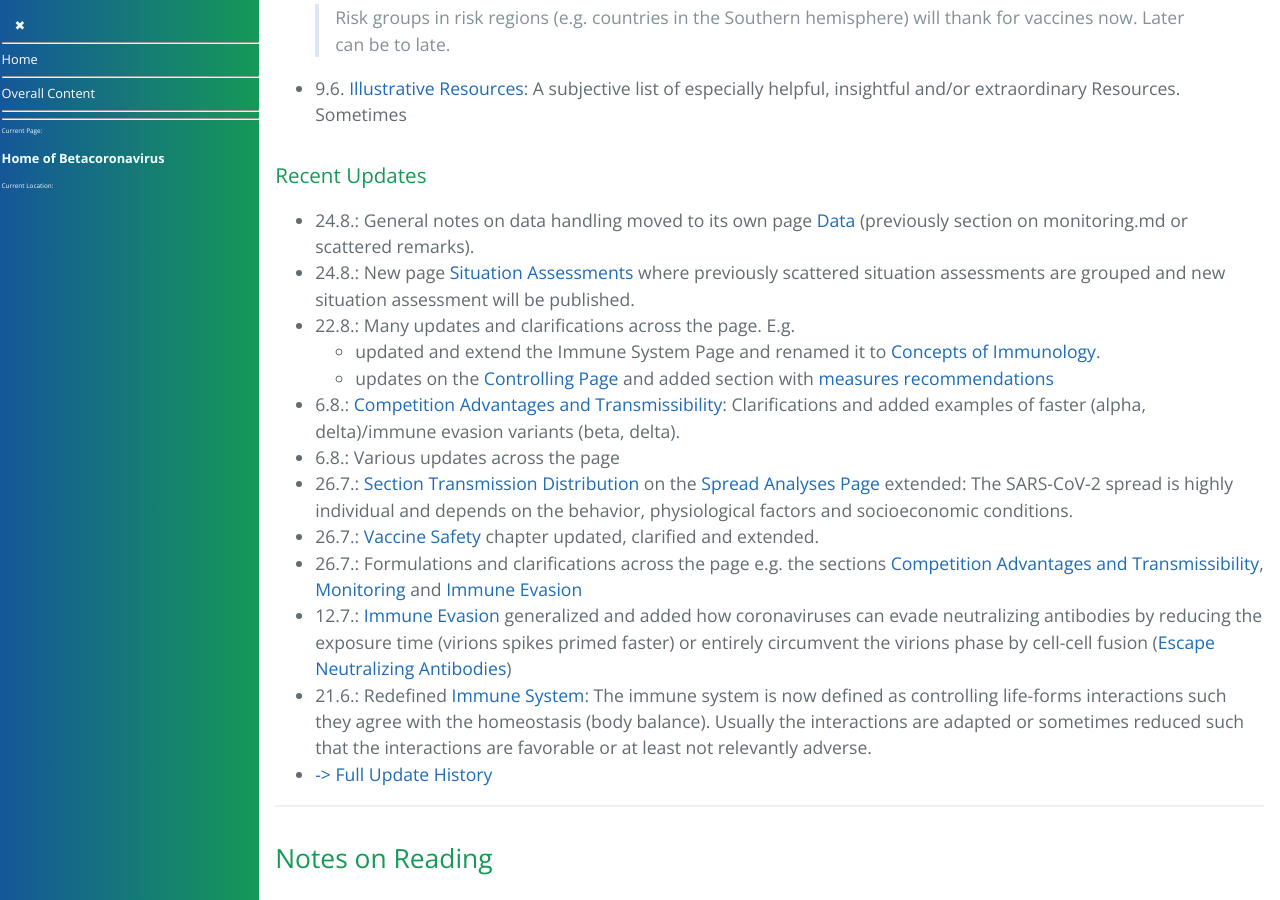
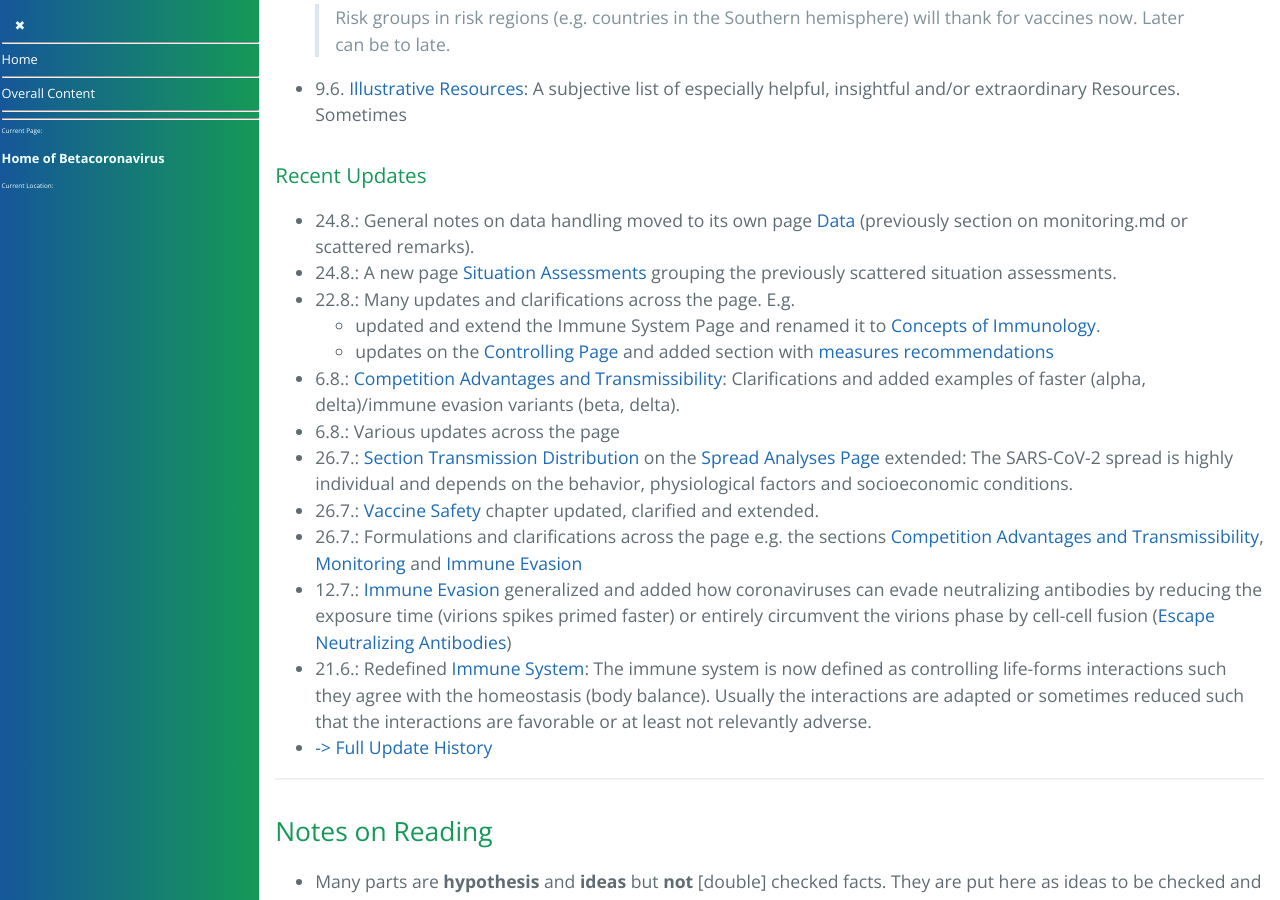
Before and after one commit to forestgrape/coronavirus, a Jekyll site: the page built from index.md, in a window 1280 px wide and 900 px high, scrolled down 1618 px. Built offline with Jekyll 4.4.1, drawn with Linux system fonts in a browser that asks for light colours; our own code applies the rules of GitHub Pages for plain Markdown files.

Commit message:
formulation

```diff
--- a/index.md
+++ b/index.md
@@ -53,7 +53,7 @@ This section overviews the entire content. The [content section](#content) lists
 
 ### Recent Updates
 - 24.8.: General notes on data handling moved to its own page [Data](./8_data/data.md) (previously section on monitoring.md or scattered remarks).
-- 24.8.: New page [Situation Assessments](1_introduction/situation_assessments.md) where previously scattered situation assessments are grouped and new situation assessment will be published.
+- 24.8.: A new page [Situation Assessments](1_introduction/situation_assessments.md) grouping the previously scattered situation assessments.
 - 22.8.: Many updates and clarifications across the page. E.g.
   - updated and extend the Immune System Page and renamed it to [Concepts of Immunology](4_immunological/concepts_of_immunology.md).
   - updates on the [Controlling Page](./7_social/controlling.md) and added section with [measures recommendations](./7_social/controlling.md#measure-recommendations)
```
